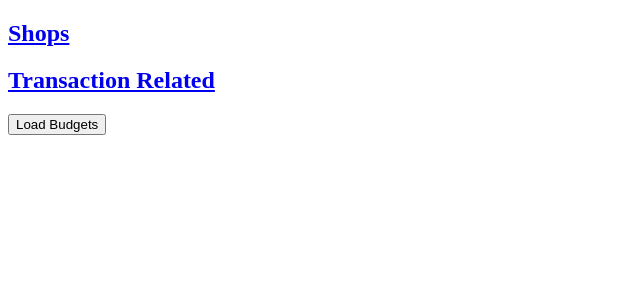
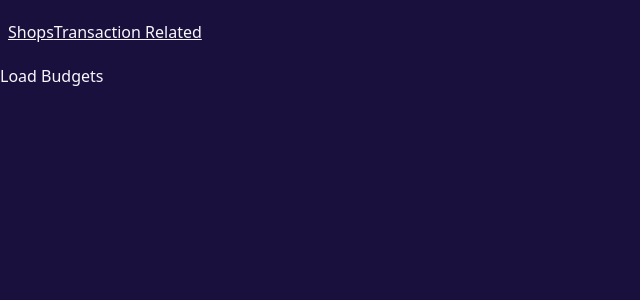
Before and after one commit to programming-dodo/new-pj, a Nuxt app: page / in a window 1280 px wide. Shown: the top 300 px of the page, without its empty margins (0-640 px from the left). Built offline with nearby package versions, Linux system fonts and the light colour scheme.

Commit message:
temporary save

```diff
--- a/app.vue
+++ b/app.vue
@@ -2,10 +2,13 @@
 const budgetStore = useBudgetStore()
 </script>
 
-<template>
-  <h1 v-if="budgetStore.selectedBudget != null">{{ budgetStore.selectedBudget?.name }}</h1>
-  <NuxtLink to="/shops"><h2>Shops</h2></NuxtLink>
-  <NuxtLink to="/transactionPage"><h2>Transaction Related</h2></NuxtLink>
+<template data-theme="synthwave">
+  <html data-theme>
+  <div class="navbar">
+    <h1 v-if="budgetStore.selectedBudget != null" class="navbar-start">{{ budgetStore.selectedBudget?.name }}</h1>
+    <NuxtLink to="/shops"  class="navbar-middle, link"><h2>Shops</h2></NuxtLink>
+    <NuxtLink to="/transactionPage" class="navbar-middle, link"><h2>Transaction Related</h2></NuxtLink>
+  </div>
   <h3 v-if="budgetStore.budgets.length > 0 && budgetStore.selectedBudget === null">Select Budget</h3>
 
   <button @click="budgetStore.getBudgets()" v-if="budgetStore.budgets.length == 0">Load Budgets</button>
@@ -16,4 +19,5 @@ const budgetStore = useBudgetStore()
     </option>
   </select>
   <NuxtPage />
+  </html>
 </template>
--- a/nuxt.config.ts
+++ b/nuxt.config.ts
@@ -1,7 +1,10 @@
 // https://nuxt.com/docs/api/configuration/nuxt-config
 export default defineNuxtConfig({
   devtools: { enabled: true },
-  modules: ["@pinia/nuxt"],
+  modules: [
+    "@pinia/nuxt",
+    "@nuxtjs/tailwindcss"
+  ],
   runtimeConfig: {
     aaalbert: 'smart guy',
     public: {
--- a/package.json
+++ b/package.json
@@ -10,6 +10,7 @@
     "postinstall": "nuxt prepare"
   },
   "dependencies": {
+    "@nuxtjs/tailwindcss": "^6",
     "@vueuse/math": "^10.10.0",
     "axios": "^1.7.2",
     "nuxt": "^3.11.2",
@@ -19,6 +20,7 @@
     "ynab": "^2.2.0"
   },
   "devDependencies": {
-    "@pinia/nuxt": "^0.5.1"
+    "@pinia/nuxt": "^0.5.1",
+    "daisyui": "^4.11.1"
   }
 }
--- a/pages/transaction.vue
+++ b/pages/transaction.vue
@@ -121,6 +121,6 @@ function preCreated() {
         <button @click="saveTransaction()">Save Transaction</button>
         <button @click="postMany()">Save Array</button>
         <h2>Pre Created: select Category</h2>
-        <button @click="preCreated()">post</button>
+        <button @click="preCreated()" class='btn btn-secondary'>post</button>
     </div>
 </template>
--- /dev/null
+++ b/tailwind.config.js
@@ -0,0 +1,6 @@
+module.exports = {
+    plugins: [require('daisyui')],
+    daisyui: {
+        themes: ["synthwave"]
+    }
+}
```
Also changed, not shown: 1 other file (tests, documents, lock files or other folders).
